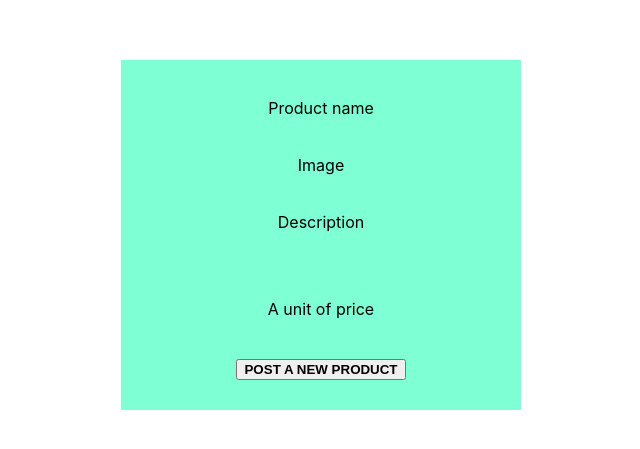
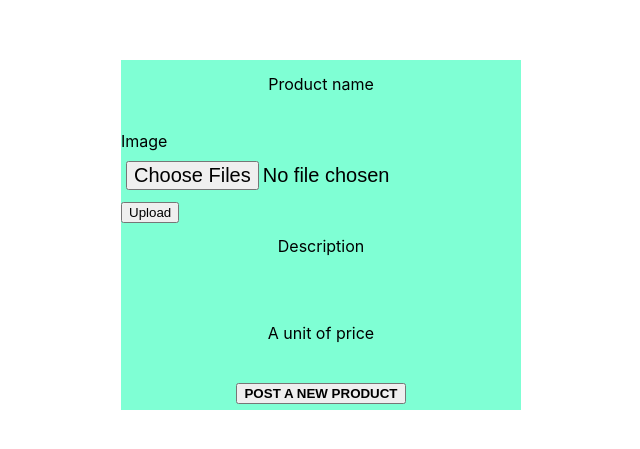
Before and after one commit to lecuong1502/shoppingReact, a React (Create React App) app: page /create-product in a window 1280 px wide. Shown: the part 165-614 px from the top of the page, without its empty margins (319-959 px from the left). Built offline with nearby package versions, Linux system fonts and the light colour scheme; the HTML template or start-up script is replaced by a standard one.

Commit message:
upload file

```diff
--- a/package.json
+++ b/package.json
@@ -9,6 +9,7 @@
     "@testing-library/jest-dom": "^5.17.0",
     "@testing-library/react": "^13.4.0",
     "@testing-library/user-event": "^13.5.0",
+    "axios": "^1.6.8",
     "react": "^18.2.0",
     "react-dom": "^18.2.0",
     "react-icons": "^5.2.0",
--- a/src/screens/PostProductsScreen/index.js
+++ b/src/screens/PostProductsScreen/index.js
@@ -8,8 +8,44 @@ const PostProductScreen = () => {
   const [image, setImage] = useState("");
   const [description, setDescription] = useState("");
   const [aUnitOfPrice, setaUnitOfPrice] = useState("");
+  const [files, setFiles] = useState(null);
+  const [progress, setProgress] = useState({ started: false, pc:0 });
+  const [msg, setMsg] = useState(null);
 
   const navigate = useNavigate();
+
+  const handleUpload = () => {
+    if(!files){
+      setMsg("No file selected");
+      return;
+    }
+
+    const fd = new FormData();
+    for (let i = 0; i<files.length; i++){
+      fd.append(`file${i+1}`, files[i]);
+    }
+
+    setMsg("Uploading...");
+    fetch('http://httpbin.org/post', {
+      method: "POST",
+      body: fd,
+      headers: {
+        "Custom-Header": "value",
+      }
+    })
+    .then(res => {
+      if (!res.ok) {
+        throw new Error("Bad response");
+      }
+      setMsg("Upload successful");
+      return res.json();
+    })
+    .then(data => console.log(data))
+    .catch(err => {
+      setMsg("Upload failed");
+      console.error(err);
+    });
+  }
 
   const postproduct = async () => {
     if (!productName || !description || !aUnitOfPrice) {
@@ -57,8 +93,16 @@ const PostProductScreen = () => {
       <div className="contain">
       <div className="object">Product name</div>
       <input id="name" value={productName} onChange={(e) => setProductName(e.target.value)} />
-      <div className="object">Image</div>
-      <input id="image" value={image} onChange={(e) => setImage(e.target.value)} />
+      <div className="object">
+        Image
+        <div className="upload">
+            <input onChange={ (e) => {setFiles(e.target.files)} } type="file" multiple></input>
+            <button onClick={handleUpload}>Upload</button>
+            {/* {progress.started && <progress max="100" value={progress.pc}></progress>} */}
+            {msg && <span>{msg}</span>}
+          </div>
+      </div>
+      {/* <input id="image" value={image} onChange={(e) => setImage(e.target.value)} /> */}
 
       <div className="object">Description</div>
       <input id="description"
--- a/src/screens/ProductDetailScreen/Modal.js
+++ b/src/screens/ProductDetailScreen/Modal.js
@@ -14,11 +14,11 @@ export default function Modal(props) {
   const navigate = useNavigate();
 
   const Plus = () => {
-    setCount(count + 1);
+    setCount(prevCount => prevCount + 1);
   };
 
   const Minus = () => {
-    setCount(count - 1);
+    setCount(prevCount => (prevCount > 0 ? prevCount - 1 : 0));
   };
 
   useEffect(() => {
--- a/src/screens/ProductDetailScreen/index.js
+++ b/src/screens/ProductDetailScreen/index.js
@@ -4,12 +4,14 @@ import { useNavigate, useParams } from "react-router-dom";
 import { BASE_URL } from "../../environment";
 import Header from "../../components/Header";
 import Modal from "./Modal";
+import axios from "axios";
 
 const ProductDetailScreen = () => {
   const [product, setProduct] = useState([]);
   const navigate = useNavigate();
   const { id } = useParams();
   const [isShowModal, setShowModal] = useState(false);
+
 
   useEffect(() => {
     try {
@@ -40,7 +42,9 @@ const ProductDetailScreen = () => {
     <div>
       <Header />
       <table className="show">
-        <td className="image-product">image: {product?.image}</td>
+        <td className="image-product">
+          image: {product?.image}
+        </td>
         <td className="small">
           <tr className="tr1">Name of Product: {product?.productName}</tr>
           <tr className="tr2">Description: {product?.description}</tr>
```
Also changed, not shown: 1 other file (tests, documents, lock files or other folders).
